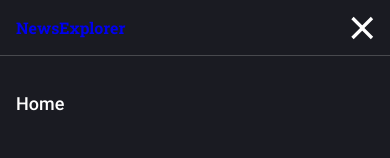
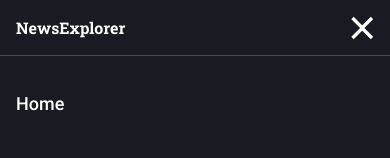
Before and after one commit to SunnyCoder5/the-news-explorer, a React (Vite) app: page /#/ in a window 390 px wide. Both pictures are taken after a click on the button 346 px from the left and 28 px from the top of the page. Shown: the top 158 px of the page. Built offline with nearby package versions, Linux system fonts and the light colour scheme.

Commit message:
fix issues #3

```diff
--- a/src/components/MobileMenu/MobileMenu.css
+++ b/src/components/MobileMenu/MobileMenu.css
@@ -34,10 +34,11 @@
   font-family: 'Roboto-Slab-Bold', 'Courier New', Courier, monospace;
   margin: 0;
   padding: 16px;
+  color: #fff;
   text-decoration: none;
 }
 
-.menu__sitename_home {
+.menu__sitename_page_home {
   color: #fff;
 }
 
--- a/src/components/SavedNewsHeader/SavedNewsHeader.css
+++ b/src/components/SavedNewsHeader/SavedNewsHeader.css
@@ -54,7 +54,7 @@
 
   .saved-news__header_info {
     font-size: 30px;
-    width: 335px;
+    max-width: 335px;
     line-height: 34px;
   }
 }
```
